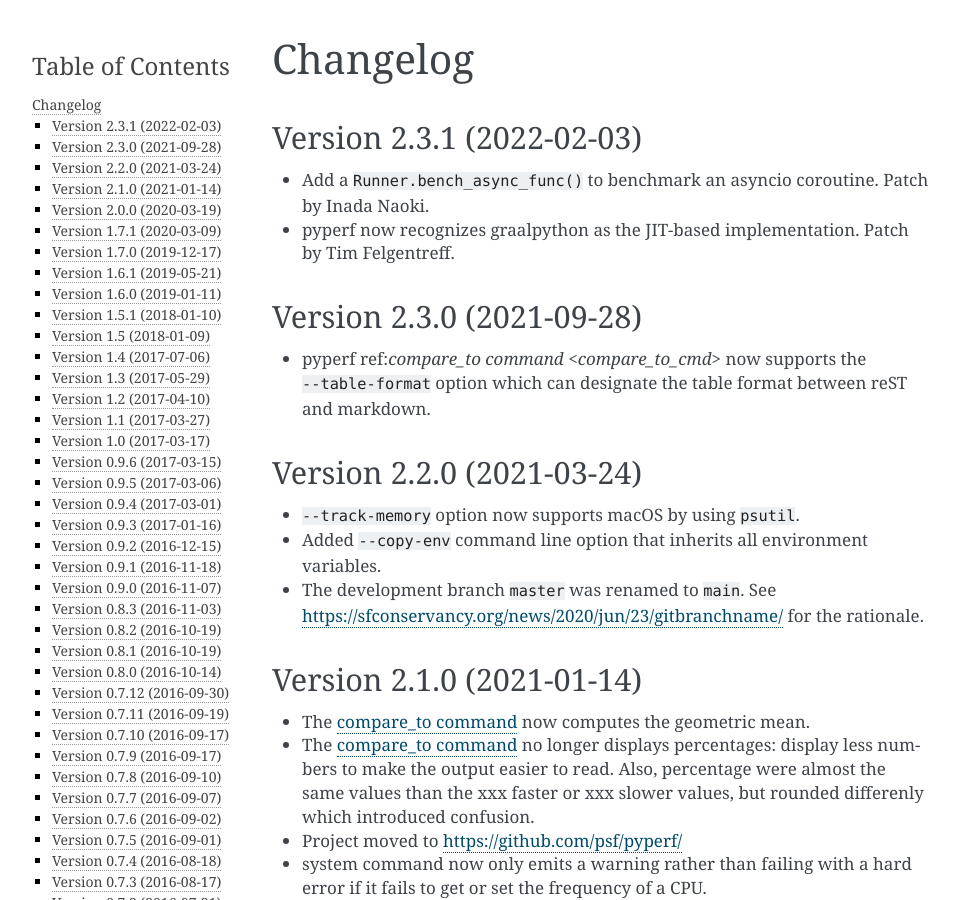
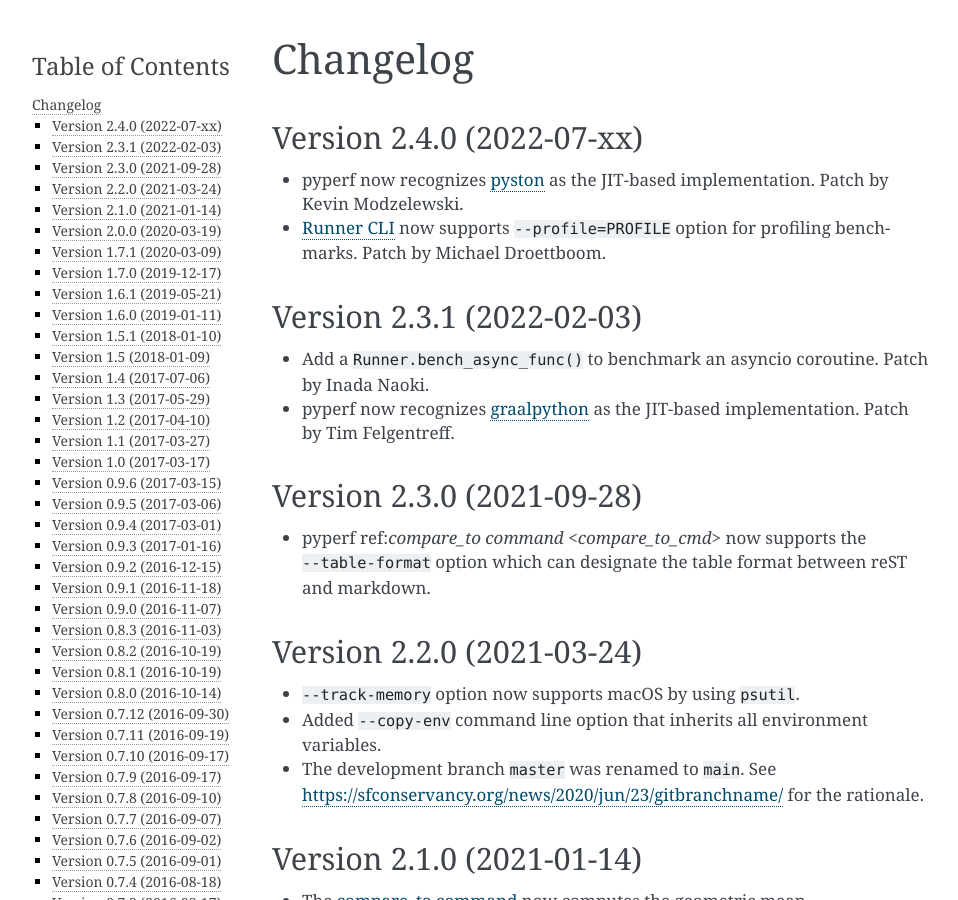
Before and after one commit to psf/pyperf, a Sphinx documentation site: the page built from doc/changelog.rst, in a window 1280 px wide and 900 px high. Shown: the whole window, without its empty margins (148-1106 px from the left). Built offline with Sphinx 7.4.7, drawn with Linux system fonts in a browser that asks for light colours.

Commit message:
Prepare release 2.4.0

```diff
--- a/doc/changelog.rst
+++ b/doc/changelog.rst
@@ -1,12 +1,20 @@
 Changelog
 =========
+
+Version 2.4.0 (2022-07-xx)
+--------------------------
+
+* pyperf now recognizes `pyston <https://github.com/pyston/pyston>`_ as the JIT-based implementation.
+  Patch by Kevin Modzelewski.
+* :ref:`Runner CLI <runner_cli>` now supports ``--profile=PROFILE`` option for profiling benchmarks.
+  Patch by Michael Droettboom.
 
 Version 2.3.1 (2022-02-03)
 --------------------------
 
 * Add a ``Runner.bench_async_func()`` to benchmark an asyncio coroutine.
   Patch by Inada Naoki.
-* pyperf now recognizes graalpython as the JIT-based implementation.
+* pyperf now recognizes `graalpython <https://github.com/oracle/graalpython>`_ as the JIT-based implementation.
   Patch by Tim Felgentreff.
 
 Version 2.3.0 (2021-09-28)
--- a/doc/conf.py
+++ b/doc/conf.py
@@ -55,7 +55,7 @@
 # built documents.
 #
 # The short X.Y version.
-version = release = '2.3.1'
+version = release = '2.4.0'
 
 # The language for content autogenerated by Sphinx. Refer to documentation
 # for a list of supported languages.
--- a/pyperf/__init__.py
+++ b/pyperf/__init__.py
@@ -1,6 +1,6 @@
 from time import perf_counter
 
-VERSION = (2, 3, 1)
+VERSION = (2, 4, 0)
 __version__ = '.'.join(map(str, VERSION))
 
 # Export pyperf.perf_counter for backward compatibility with pyperf 1.7
--- a/setup.py
+++ b/setup.py
@@ -24,7 +24,7 @@
 #  - git commit -a -m "post-release"
 #  - git push or send the PR to the repository
 
-VERSION = '2.3.1'
+VERSION = '2.4.0'
 
 DESCRIPTION = 'Python module to run and analyze benchmarks'
 CLASSIFIERS = [
```
